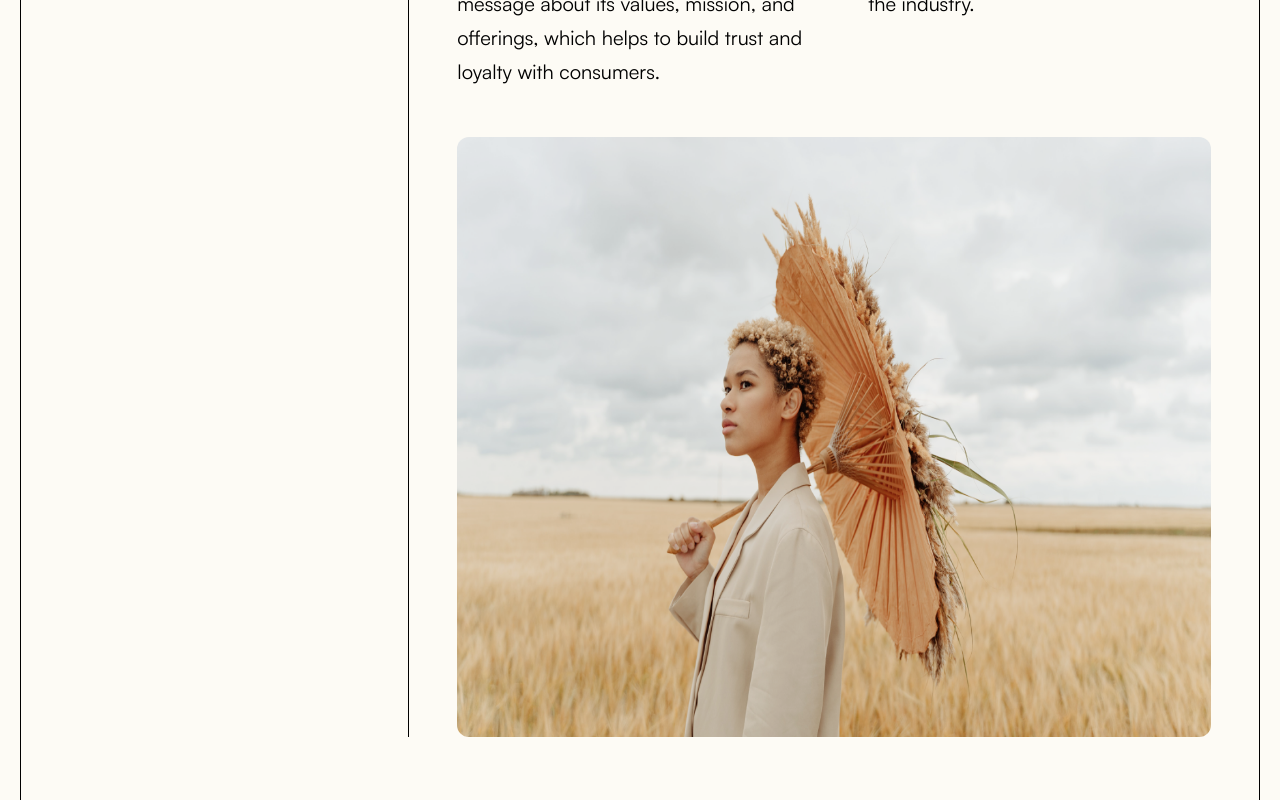
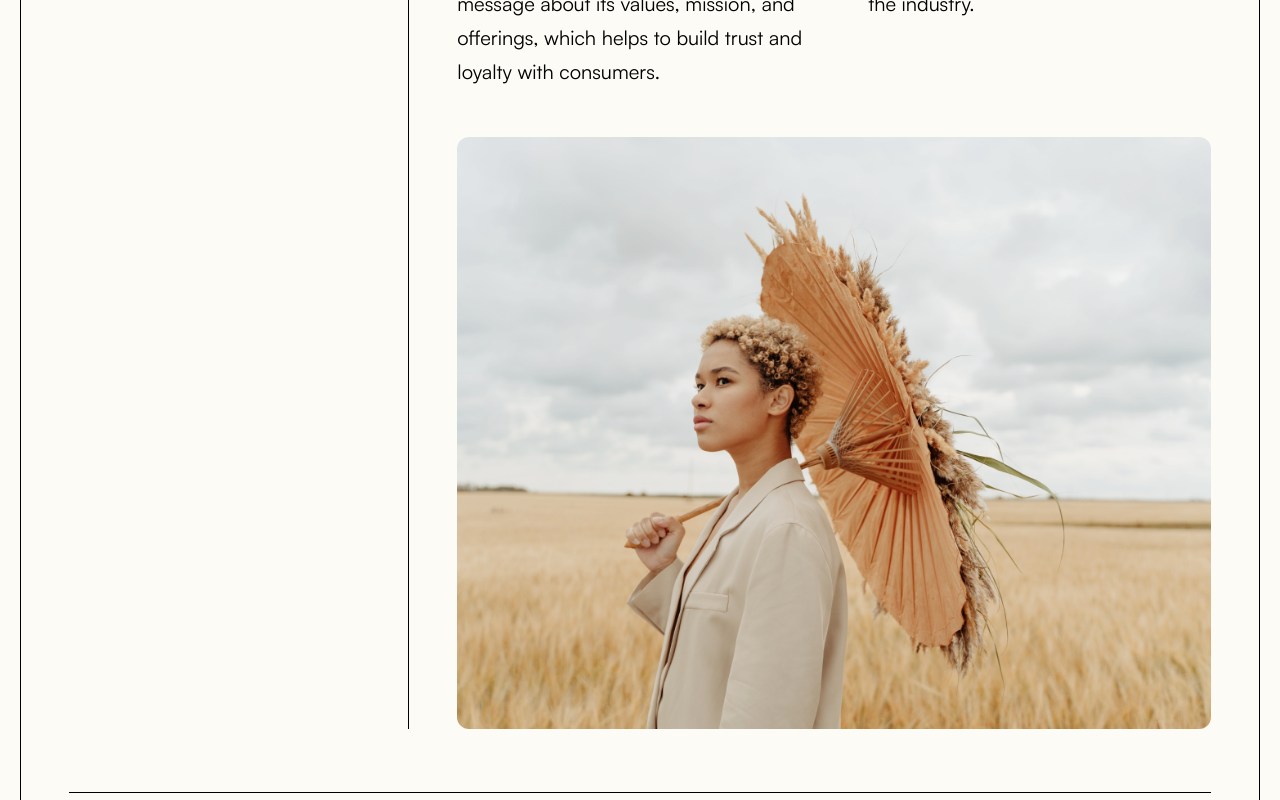
Before and after one commit to taodemy/website, a Next.js app: page /services in a window 1280 px wide. Shown: the part 1360-2160 px from the top of the page. Built offline with nearby package versions, Linux system fonts and the light colour scheme.

Commit message:
bugfix:change the comments

```diff
--- a/components/ServicePage/ServicesItem.tsx
+++ b/components/ServicePage/ServicesItem.tsx
@@ -3,13 +3,13 @@ import Button from "../base/Button";
 import { fontSyne, fontSatoshi, fontRobotoMono } from "@/pages/_app";
 
 type serviceItemProps = {
-  service_name?: string;
+  service_name: string;
+  service_heading: string;
+  service_info1: string;
+  service_info2: string;
   icon__arial_label?: string;
   icon_path?: string;
   icon_alt?: string;
-  service_heading?: string;
-  service_info1?: string;
-  service_info2?: string;
   image__arial_label?: string;
   image_path?: string;
   image_alt?: string;
@@ -19,19 +19,19 @@ type serviceItemProps = {
 };
 
 const ServiceItem = ({
-  link1,
-  link2,
-  link3,
-  icon__arial_label,
-  icon_alt,
-  icon_path,
-  image__arial_label,
-  image_alt,
-  image_path,
+  link1 = "LOGO",
+  link2 = "DESIGN",
+  link3 = "CONTENT",
+  icon__arial_label = "service_branding_logo",
+  icon_alt = "branding icon",
+  icon_path = "/images/branding_icon.svg",
+  image__arial_label = "service_branding_image",
+  image_alt = "branding image",
+  image_path = "/images/featured-work-sec-img-1.png",
   service_heading,
   service_info1,
   service_info2,
-  service_name,
+  service_name
 }: serviceItemProps) => {
   return (
     <section className={styles.service}>
@@ -54,7 +54,7 @@ const ServiceItem = ({
           </li>
         </div>
 
-        <div className={styles.services_left__butoton}>
+        <div className={styles.services_left__button}>
           <Button>GET IN TOUCH</Button>
         </div>
       </div>
--- a/styles/ServicesItem.module.css
+++ b/styles/ServicesItem.module.css
@@ -31,7 +31,7 @@
   color: var(--text-default);
 }
 
-.services_left__butoton {
+.services_left__button {
   margin-top: 48px;
 }
 
@@ -57,6 +57,7 @@
 
 .service_right__image {
   margin-top: 48px;
-  height: 600px;
+  height: 37rem;
+  object-fit: cover;
   border-radius: 12px;
 }
```
Also changed, not shown: 1 other file (tests, documents, lock files or other folders).
